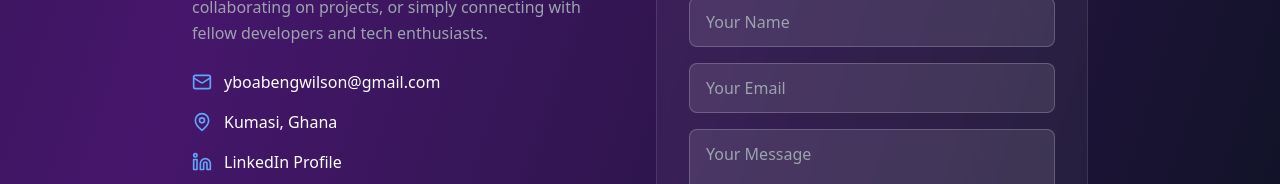
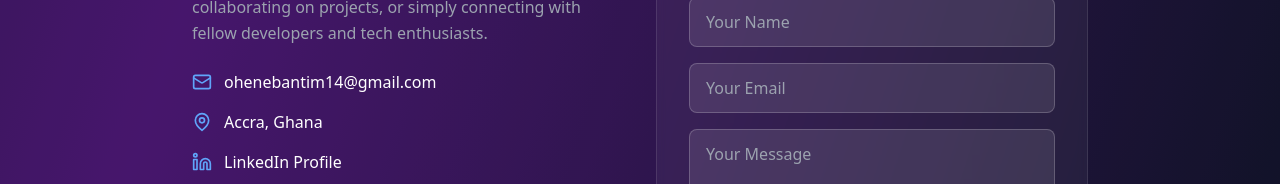
Before and after one commit to KT-Devv/oheneba-pt, a React (Vite) app: page / in a window 1280 px wide. Shown: the part 3351-3535 px from the top of the page. Built offline with nearby package versions, Linux system fonts and the light colour scheme.

Commit message:
Update contact information in App.tsx

```diff
--- a/src/App.tsx
+++ b/src/App.tsx
@@ -70,9 +70,9 @@ function App() {
   ];
 
   const contact = {
-    email: "yboabengwilson@gmail.com",
-    phone: "+233 XX XXX XXXX",
-    location: "Kumasi, Ghana",
+    email: "ohenebantim14@gmail.com",
+    phone: "+233 25 631 8601",
+    location: "Accra, Ghana",
     linkedin: "https://www.linkedin.com/in/oheneba-ntim-595700230"
   };
 
```
